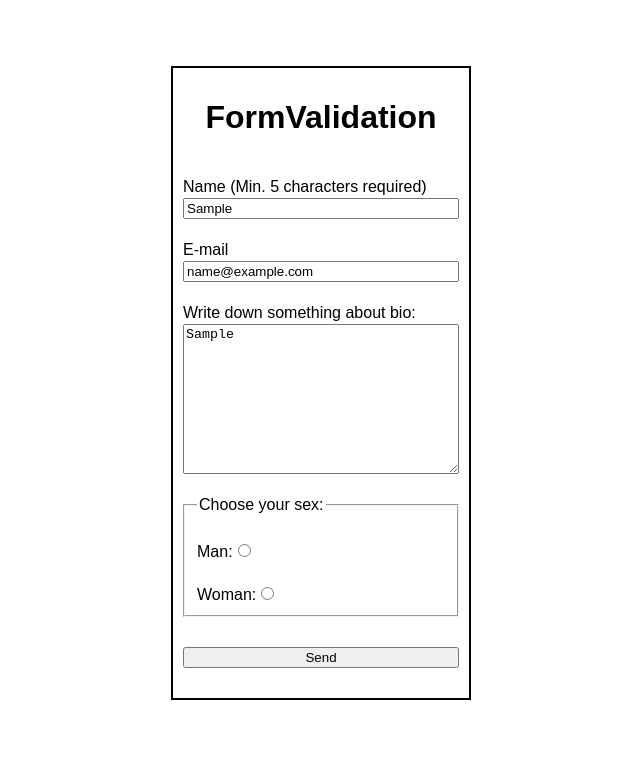
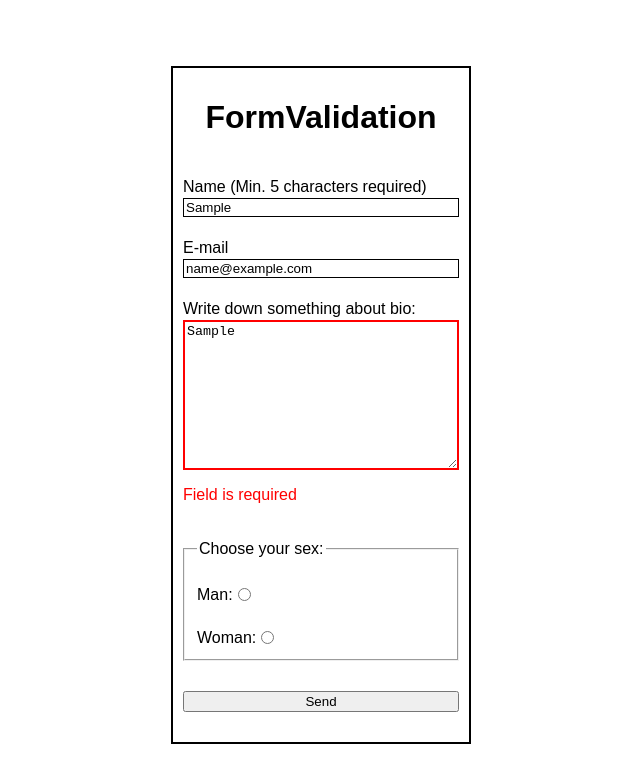
Before and after one commit to MariuszRozycki/R-S_module-4-assignments, a React (Create React App) app: page / in a window 1280 px wide. Both pictures are taken after typing "Sample", "name@example.com", "Sample" into the empty fields and a click on the button "Send". Shown: the part 356-1138 px from the top of the page, without its empty margins (319-959 px from the left). Built offline with nearby package versions, Linux system fonts and the light colour scheme.

Commit message:
feat: form validation ready. No input type:ratio validation

```diff
--- a/src/App.css
+++ b/src/App.css
@@ -53,11 +53,13 @@
 
 .form fieldset label {
   margin-right: 20px;
+  display: flex;
+  align-items: center;
 }
 
-.error-text {
+.error {
+  display: none;
   color: red;
-  display: none;
 }
 
 .form button {
--- a/src/FormValidation/FormValidation.js
+++ b/src/FormValidation/FormValidation.js
@@ -4,35 +4,82 @@ import '../App.css';
 function FormValidation() {
 
   const [nameInput, setNameInput] = useState('');
-  console.log('nameInput', nameInput);
+  const [emailInput, setEmailInput] = useState('');
+  const [bioInput, setBioInput] = useState('');
+
+  const nameInputErr = useRef();
   const nameError = useRef();
 
-  const inputNameHandle = (e) => {
+  const emailInputErr = useRef();
+  const emailError = useRef();
+
+  const bioAreaErr = useRef();
+  const bioError = useRef();
+
+
+  const nameInputHandle = (e) => {
     setNameInput(e.target.value);
+  }
+
+  const emailInputHandle = (e) => {
+    setEmailInput(e.target.value);
+  }
+
+  const checkEmail = (email) => {
+    const regEx = /\S+@\S+\.\S+/;
+    const patternMatches = regEx.test(email);
+    return patternMatches;
+  }
+
+  const bioInputHandle = (e) => {
+    setBioInput(e.target.value);
   }
 
   const handleForm = (e) => {
     e.preventDefault();
 
-    if (nameInput.length < 5) {
-      nameError.current.style.display = 'block'
+    if (nameInput.trim().length < 5) {
+      nameInputErr.current.style.border = '2px solid red';
+      nameError.current.style.display = 'block';
+    } else {
+      nameInputErr.current.style.border = '1px solid black';
+      nameError.current.style.display = 'none';
+    }
+
+    if (!checkEmail(emailInput)) {
+      emailInputErr.current.style.border = '2px solid red';
+      emailError.current.style.display = 'block';
+    }
+    else {
+      emailInputErr.current.style.border = '1px solid black';
+      emailError.current.style.display = 'none';
+    }
+
+    if (bioInput.trim().length < 11) {
+      bioAreaErr.current.style.border = '2px solid red';
+      bioError.current.style.display = 'block';
+    }
+    else {
+      bioAreaErr.current.style.border = '1px solid black';
+      bioError.current.style.display = 'none';
     }
   }
+
 
   return (
     <form className="form">
       <h1>FormValidation</h1>
       <label htmlFor="name">Name (Min. 5 characters required)
-        <input id="name" name="name" onChange={inputNameHandle} />
-        <p ref={nameError} className="error-text">Field is required - min. 5 characters</p>
+        <input ref={nameInputErr} id="name" name="name" onChange={nameInputHandle} />
+        <p ref={nameError} className="error">Field is required - min. 5 characters</p>
       </label>
       <label htmlFor="e-mail">E-mail
-        <input id="e-mail" name="e-mail" />
-        <p className="error-text">Field is required</p>
+        <input ref={emailInputErr} id="e-mail" name="e-mail" onChange={emailInputHandle} />
+        <p ref={emailError} className="error">Field is required</p>
       </label>
       <label htmlFor="bio">Write down something about bio:
-        <textarea name="bio" id="bio"></textarea>
-        <p className="error-text">Field is required</p>
+        <textarea ref={bioAreaErr} name="bio" id="bio" onChange={bioInputHandle} ></textarea>
+        <p ref={bioError} className="error">Field is required</p>
       </label>
       <fieldset>
         <legend>Choose your sex:</legend>
@@ -43,7 +90,6 @@ function FormValidation() {
           <input type="radio" name="sex" id="woman" />
         </label>
       </fieldset>
-      <p className="error-text">Field is required</p>
       <button type="submit" onClick={handleForm}>Send</button>
     </form>
   )
```
